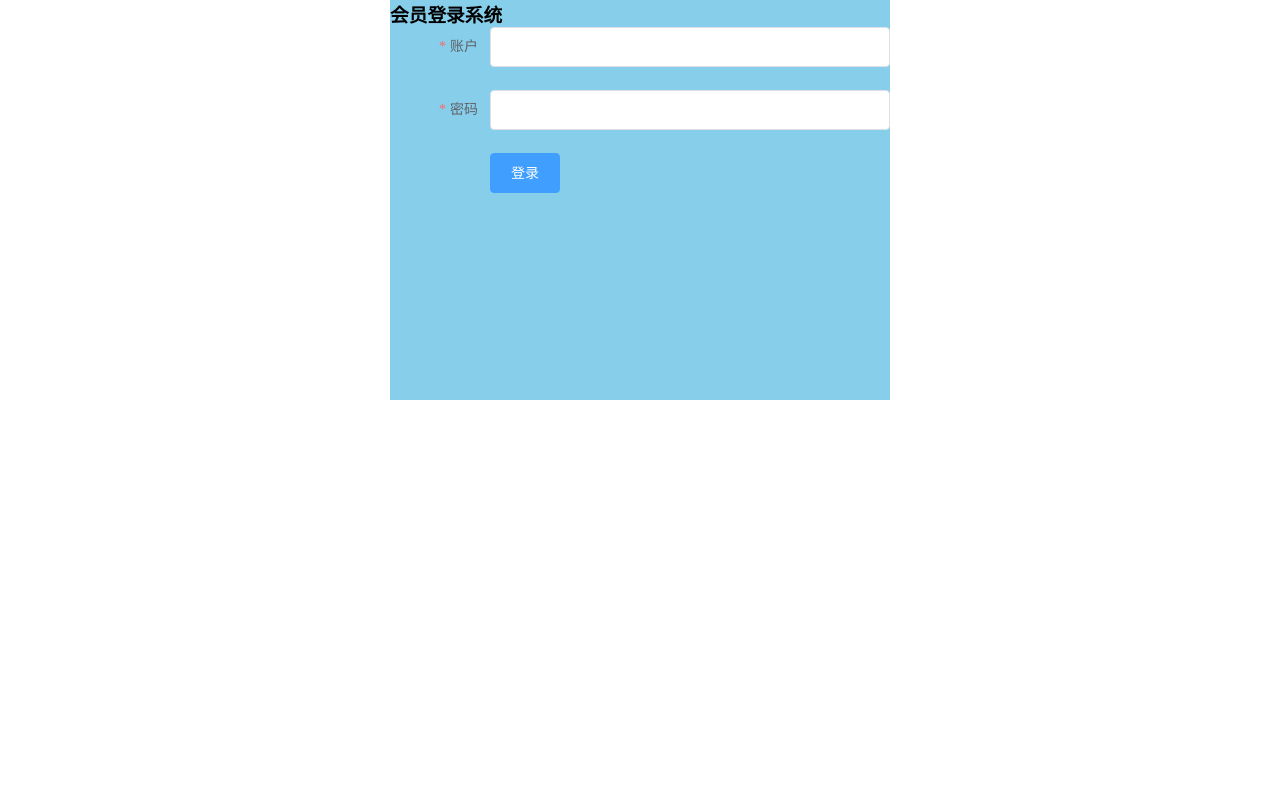
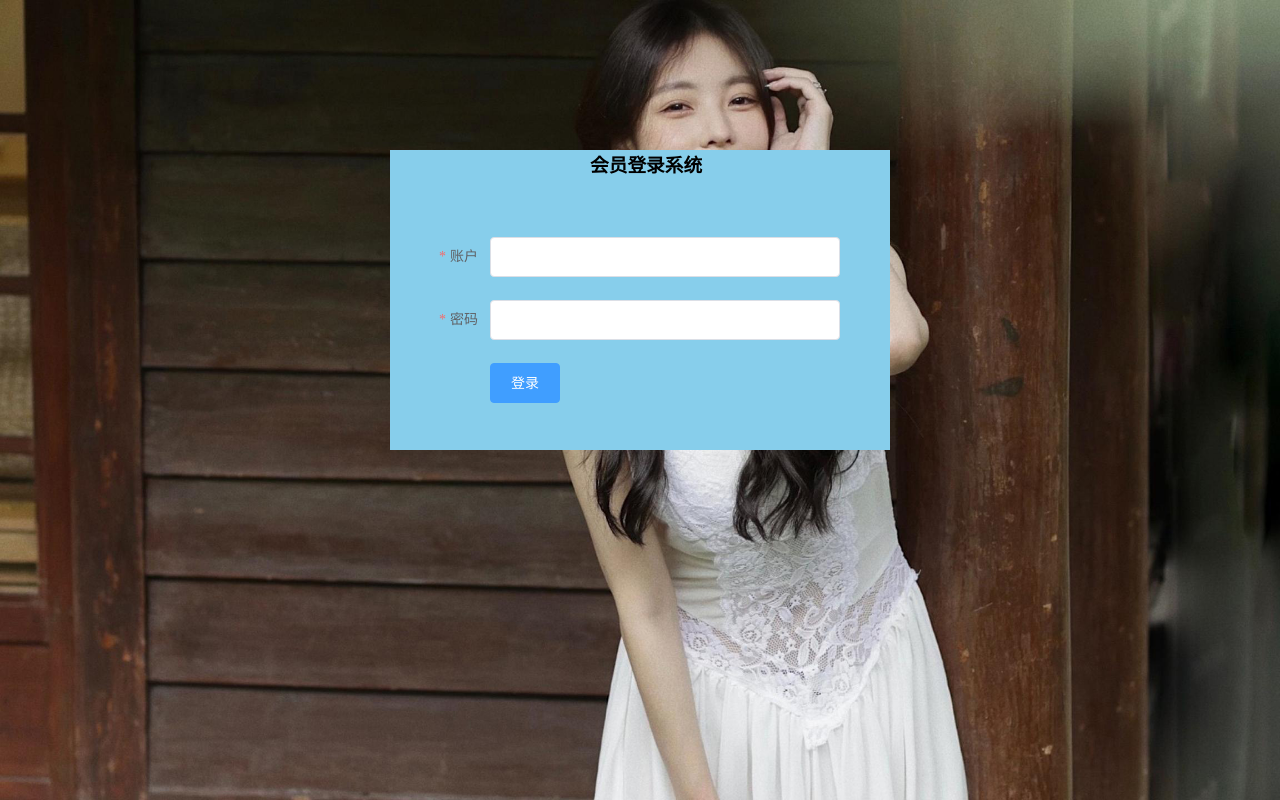
Before and after one commit to MirroringKing/manager-system, a Vue app: page / in a window 1280 px wide. Built offline with nearby package versions, Linux system fonts and the light colour scheme.

Commit message:
feat(登录页面背景图和样式调整): 登录页面背景图和样式调整

```diff
--- a/src/App.vue
+++ b/src/App.vue
@@ -10,5 +10,7 @@
   padding: 0;
   margin: 0;
 }
-
+html,body,#app{
+  height : 100%;
+}
 </style>
--- a/src/views/Login.vue
+++ b/src/views/Login.vue
@@ -1,5 +1,5 @@
 <template>
-  <div>
+  <div class="member-login">
     <div class="menu">
       <h3>会员登录系统</h3>
       <el-form
@@ -10,10 +10,10 @@
         class="demo-ruleForm"
       >
         <el-form-item label="账户" prop="username">
-          <el-input v-model="ruleForm.username"></el-input>
+          <el-input v-model="ruleForm.username" class="inp"></el-input>
         </el-form-item>
         <el-form-item label="密码" prop="password">
-          <el-input v-model="ruleForm.password"></el-input>
+          <el-input v-model="ruleForm.password" class="inp"></el-input>
         </el-form-item>
         <el-form-item>
           <el-button type="primary" @click="submitForm('ruleForm')"
@@ -48,10 +48,27 @@ export default {
 };
 </script>
 <style lang="scss" scoped>
+.member-login{
+  width: 100%;
+  height: 100%;
+  background-image: url('../../public/2051313.jpg');
+  overflow: hidden;
+  background-position: 0 0;
+  background-repeat: no-repeat;
+  background-size: 100% 100%;
+}
 .menu {
   width: 500px;
-  height: 400px;
+  height: 300px;
   background-color: skyblue;
   margin: auto;
+  h3{
+    margin-top: 150px;
+    margin-left: 200px;
+    margin-bottom: 60px;
+  }
+  .inp{
+    width: 350px;
+  }
 }
 </style>
```
Also changed, not shown: public/2051313.jpg (added).
